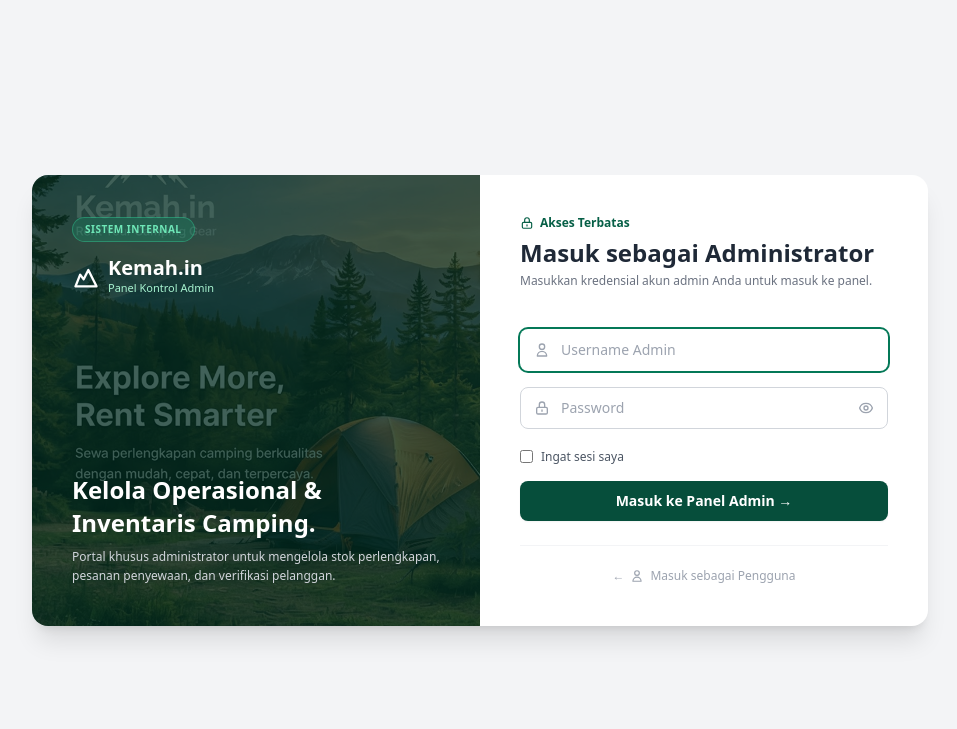
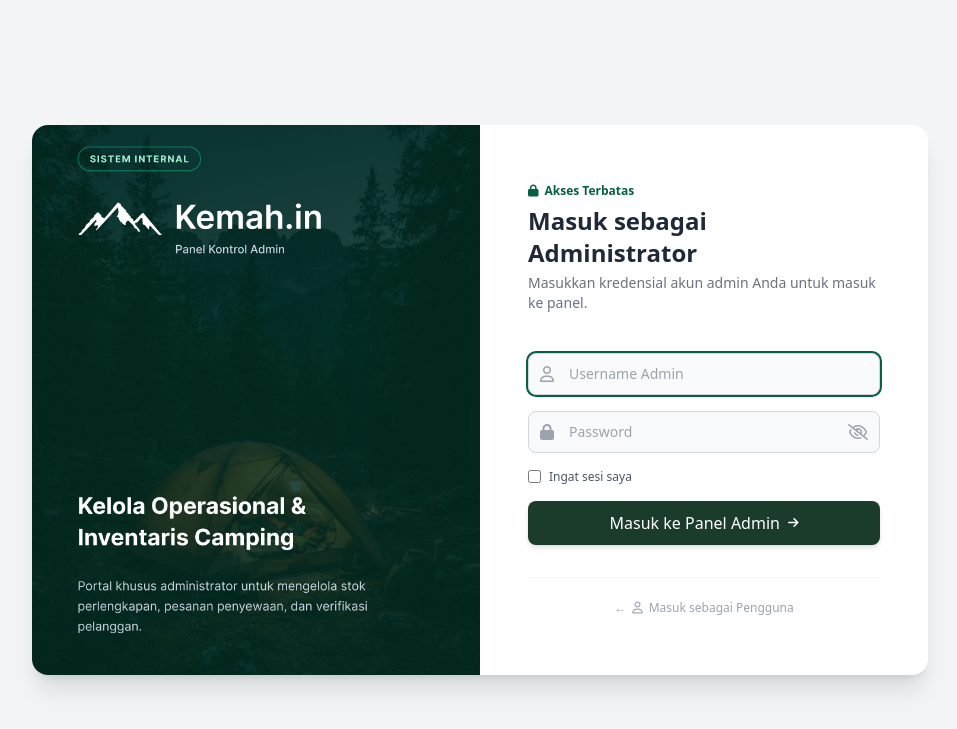
Before and after one commit to mangsri23/project-PAW, a Laravel app: template resources/views/auth/admin-login.blade.php in a window 1280 px wide. Shown: the top 729 px of the page, without its empty margins (160-1117 px from the left). Run offline with Laravel 12, Linux system fonts and the light colour scheme; the template is opened without the code that fills it, so the values that code supplies are empty; some libraries are stand-ins or nearby versions.

Commit message:
Menambahkan fitur login administrator beserta aset gambar, route, controller, dan migration role
- Menambahkan dan menjalankan file migration untuk kolom role pada tabel users.
- Mendaftarkan route GET dan POST /admin/login pada routes/web.php.
- Menambahkan method showAdminLogin dan adminLogin pada AuthController dengan validasi hak akses khusus admin.
- Menambahkan aset gambar bga-kemahin.jpg pada folder public/images/ dan menyelaraskan tampilan admin-login.blade.php serta tautan akses pada login.blade.php sesuai desain Figma.

```diff
--- a/resources/views/auth/admin-login.blade.php
+++ b/resources/views/auth/admin-login.blade.php
@@ -5,52 +5,29 @@
     <meta name="viewport" content="width=device-width, initial-scale=1.0">
     <title>Masuk sebagai Administrator - Kemah.in</title>
     <script src="https://cdn.tailwindcss.com"></script>
+    <link href="https://cdnjs.cloudflare.com/ajax/libs/font-awesome/6.0.0/css/all.min.css" rel="stylesheet">
 </head>
 <body class="bg-gray-100 min-h-screen flex items-center justify-center p-4">
 
     <div class="bg-white rounded-2xl shadow-xl overflow-hidden max-w-4xl w-full grid grid-cols-1 md:grid-cols-2">
 
-        <!-- Sisi Kiri: Branding Admin -->
-        <div class="relative bg-emerald-950 text-white p-8 md:p-10 flex flex-col justify-between min-h-[340px]">
-            <img src="{{ asset('images/bg-kemahin.jpg') }}" alt="Kemah.in Admin" class="absolute inset-0 w-full h-full object-cover opacity-25">
-            <div class="relative z-10">
-                <span class="inline-block bg-emerald-500/20 border border-emerald-400/40 text-emerald-300 text-[10px] font-bold px-3 py-1 rounded-full tracking-wider uppercase">
-                    SISTEM INTERNAL
-                </span>
-                <div class="flex items-center gap-2 mt-4">
-                    <svg class="w-7 h-7 text-white" fill="none" stroke="currentColor" viewBox="0 0 24 24">
-                        <path stroke-linecap="round" stroke-linejoin="round" stroke-width="2" d="M3 20h18L14 6l-4 8-3-4-4 10z"/>
-                    </svg>
-                    <div>
-                        <h1 class="text-xl font-bold leading-none">Kemah.in</h1>
-                        <p class="text-[11px] text-emerald-200 mt-0.5">Panel Kontrol Admin</p>
-                    </div>
-                </div>
-            </div>
-
-            <div class="relative z-10 mt-10">
-                <h2 class="text-2xl font-bold leading-snug">Kelola Operasional & Inventaris Camping.</h2>
-                <p class="text-xs text-gray-300 mt-2 leading-relaxed">
-                    Portal khusus administrator untuk mengelola stok perlengkapan, pesanan penyewaan, dan verifikasi pelanggan.
-                </p>
-            </div>
+        <!-- Bagian Kiri: Gambar Admin Utuh dari Figma (Ukuran sama persis dengan Login User) -->
+        <div class="relative bg-cover bg-center min-h-[300px] md:min-h-[550px]"
+            style="background-image: url('{{ asset('images/bga-kemahin.jpg') }}');">
         </div>
 
-        <!-- Sisi Kanan: Form Login Admin -->
-        <div class="p-8 md:p-10 flex flex-col justify-center">
-            <div class="mb-6">
-                <div class="flex items-center gap-1.5 text-emerald-800 font-semibold text-xs mb-1.5">
-                    <svg class="w-3.5 h-3.5" fill="none" stroke="currentColor" viewBox="0 0 24 24">
-                        <path stroke-linecap="round" stroke-linejoin="round" stroke-width="2" d="M12 15v2m-6 4h12a2 2 0 002-2v-6a2 2 0 00-2-2H6a2 2 0 00-2 2v6a2 2 0 002 2zm10-10V7a4 4 0 00-8 0v4h8z"/>
-                    </svg>
-                    <span>Akses Terbatas</span>
-                </div>
-                <h2 class="text-2xl font-bold text-gray-800">Masuk sebagai Administrator</h2>
-                <p class="text-xs text-gray-500 mt-1">Masukkan kredensial akun admin Anda untuk masuk ke panel.</p>
+        <!-- Bagian Kanan: Form Login Administrator -->
+        <div class="p-8 md:p-12 flex flex-col justify-center">
+            <div class="flex items-center gap-1.5 text-emerald-800 font-semibold text-xs mb-1.5">
+                <i class="fa-solid fa-lock"></i>
+                <span>Akses Terbatas</span>
             </div>
+            <h1 class="text-2xl font-bold text-gray-800 mb-1">Masuk sebagai Administrator</h1>
+            <p class="text-sm text-gray-500 mb-6">Masukkan kredensial akun admin Anda untuk masuk ke panel.</p>
 
+            <!-- Alert Error -->
             @if ($errors->any())
-                <div class="mb-4 p-3 rounded-lg bg-red-50 border border-red-200 text-red-600 text-xs">
+                <div class="mb-4 p-3 rounded-lg bg-red-100 text-red-700 text-sm border border-red-300">
                     {{ $errors->first() }}
                 </div>
             @endif
@@ -59,69 +36,67 @@
                 @csrf
                 <div>
                     <div class="relative">
-                        <span class="absolute inset-y-0 left-0 pl-3.5 flex items-center text-gray-400">
-                            <svg class="w-4 h-4" fill="none" stroke="currentColor" viewBox="0 0 24 24">
-                                <path stroke-linecap="round" stroke-linejoin="round" stroke-width="2" d="M16 7a4 4 0 11-8 0 4 4 0 018 0zM12 14a7 7 0 00-7 7h14a7 7 0 00-7-7z"/>
-                            </svg>
+                        <span class="absolute inset-y-0 left-0 flex items-center pl-3 text-gray-400">
+                            <i class="fa-regular fa-user"></i>
                         </span>
                         <input type="text" name="username" value="{{ old('username') }}" required autofocus
                             placeholder="Username Admin"
-                            class="w-full pl-10 pr-4 py-2.5 rounded-lg border border-gray-300 text-sm focus:outline-none focus:ring-2 focus:ring-emerald-700 focus:border-transparent">
+                            class="w-full pl-10 pr-4 py-2.5 bg-gray-50 border border-gray-300 rounded-lg text-sm focus:outline-none focus:ring-2 focus:ring-emerald-800 transition">
                     </div>
                 </div>
 
                 <div>
                     <div class="relative">
-                        <span class="absolute inset-y-0 left-0 pl-3.5 flex items-center text-gray-400">
-                            <svg class="w-4 h-4" fill="none" stroke="currentColor" viewBox="0 0 24 24">
-                                <path stroke-linecap="round" stroke-linejoin="round" stroke-width="2" d="M12 15v2m-6 4h12a2 2 0 002-2v-6a2 2 0 00-2-2H6a2 2 0 00-2 2v6a2 2 0 002 2zm10-10V7a4 4 0 00-8 0v4h8z"/>
-                            </svg>
+                        <span class="absolute inset-y-0 left-0 flex items-center pl-3 text-gray-400">
+                            <i class="fa-solid fa-lock"></i>
                         </span>
                         <input type="password" id="adminPassword" name="password" required
                             placeholder="Password"
-                            class="w-full pl-10 pr-10 py-2.5 rounded-lg border border-gray-300 text-sm focus:outline-none focus:ring-2 focus:ring-emerald-700 focus:border-transparent">
-                        <button type="button" onclick="toggleAdminPassword()" class="absolute inset-y-0 right-0 pr-3.5 flex items-center text-gray-400 hover:text-gray-600">
-                            <svg class="w-4 h-4" fill="none" stroke="currentColor" viewBox="0 0 24 24">
-                                <path stroke-linecap="round" stroke-linejoin="round" stroke-width="2" d="M15 12a3 3 0 11-6 0 3 3 0 016 0z"/>
-                                <path stroke-linecap="round" stroke-linejoin="round" stroke-width="2" d="M2.458 12C3.732 7.943 7.523 5 12 5c4.478 0 8.268 2.943 9.542 7-1.274 4.057-5.064 7-9.542 7-4.477 0-8.268-2.943-9.542-7z"/>
-                            </svg>
+                            class="w-full pl-10 pr-10 py-2.5 bg-gray-50 border border-gray-300 rounded-lg text-sm focus:outline-none focus:ring-2 focus:ring-emerald-800 transition">
+                        <button type="button" onclick="togglePassword('adminPassword', 'eyeIconAdmin')"
+                            class="absolute inset-y-0 right-0 flex items-center pr-3 text-gray-400 hover:text-gray-600">
+                            <i id="eyeIconAdmin" class="fa-regular fa-eye-slash"></i>
                         </button>
                     </div>
                 </div>
 
-                <div class="flex items-center justify-between pt-1">
-                    <label class="flex items-center gap-2 text-xs text-gray-600 cursor-pointer">
-                        <input type="checkbox" name="remember" class="rounded border-gray-300 text-emerald-800 focus:ring-emerald-700">
+                <div class="flex items-center justify-between text-xs">
+                    <label class="flex items-center gap-2 text-gray-600 cursor-pointer">
+                        <input type="checkbox" name="remember" class="rounded text-emerald-800 focus:ring-emerald-800">
                         <span>Ingat sesi saya</span>
                     </label>
                 </div>
 
                 <button type="submit"
-                    class="w-full bg-emerald-900 hover:bg-emerald-800 text-white font-semibold py-2.5 rounded-lg text-sm transition duration-200 shadow-sm">
-                    Masuk ke Panel Admin &rarr;
+                    class="w-full bg-[#1b3c2b] hover:bg-[#132b1f] text-white font-medium py-2.5 rounded-lg transition duration-200 flex items-center justify-center gap-2 shadow-md">
+                    <span>Masuk ke Panel Admin</span>
+                    <i class="fa-solid fa-arrow-right text-xs"></i>
                 </button>
             </form>
 
             <!-- Tautan Pintas Kembali ke Login Pengguna -->
-            <div class="mt-6 pt-4 border-t border-gray-100 text-center">
-                <a href="{{ route('login') }}" class="inline-flex items-center justify-center gap-1.5 text-xs text-gray-400 hover:text-emerald-700 transition">
+            <div class="mt-8 pt-4 border-t border-gray-100 text-center">
+                <a href="{{ route('login') }}" class="inline-flex items-center justify-center gap-1.5 text-xs text-gray-400 hover:text-emerald-800 transition">
                     <span>&larr;</span>
-                    <svg class="w-3.5 h-3.5" fill="none" stroke="currentColor" viewBox="0 0 24 24">
-                        <path stroke-linecap="round" stroke-linejoin="round" stroke-width="2" d="M16 7a4 4 0 11-8 0 4 4 0 018 0zM12 14a7 7 0 00-7 7h14a7 7 0 00-7-7z"/>
-                    </svg>
+                    <i class="fa-regular fa-user"></i>
                     <span>Masuk sebagai Pengguna</span>
                 </a>
             </div>
         </div>
-
     </div>
 
     <script>
-        function toggleAdminPassword() {
-            const input = document.getElementById('adminPassword');
-            input.type = input.type === 'password' ? 'text' : 'password';
+        function togglePassword(inputId, iconId) {
+            const input = document.getElementById(inputId);
+            const icon = document.getElementById(iconId);
+            if (input.type === 'password') {
+                input.type = 'text';
+                icon.classList.replace('fa-eye-slash', 'fa-eye');
+            } else {
+                input.type = 'password';
+                icon.classList.replace('fa-eye', 'fa-eye-slash');
+            }
         }
     </script>
-
 </body>
 </html>
--- a/routes/web.php
+++ b/routes/web.php
@@ -18,3 +18,6 @@ Route::get('/lupa-password', [AuthController::class, 'showForgot'])->name('passw
 Route::post('/lupa-password', [AuthController::class, 'resetPassword'])->name('password.update');
 
 Route::post('/logout', [AuthController::class, 'logout'])->name('logout');
+
+Route::get('/admin/login', [AuthController::class, 'showAdminLogin'])->name('admin.login');
+Route::post('/admin/login', [AuthController::class, 'adminLogin'])->name('admin.login.post');
```
Also changed, not shown: app/Http/Controllers/AuthController.php (+41 -3 lines), database/migrations/2026_11_14_103239_add_role_to_users_table.php (added), public/images/bga-kemahin.jpg (added).
